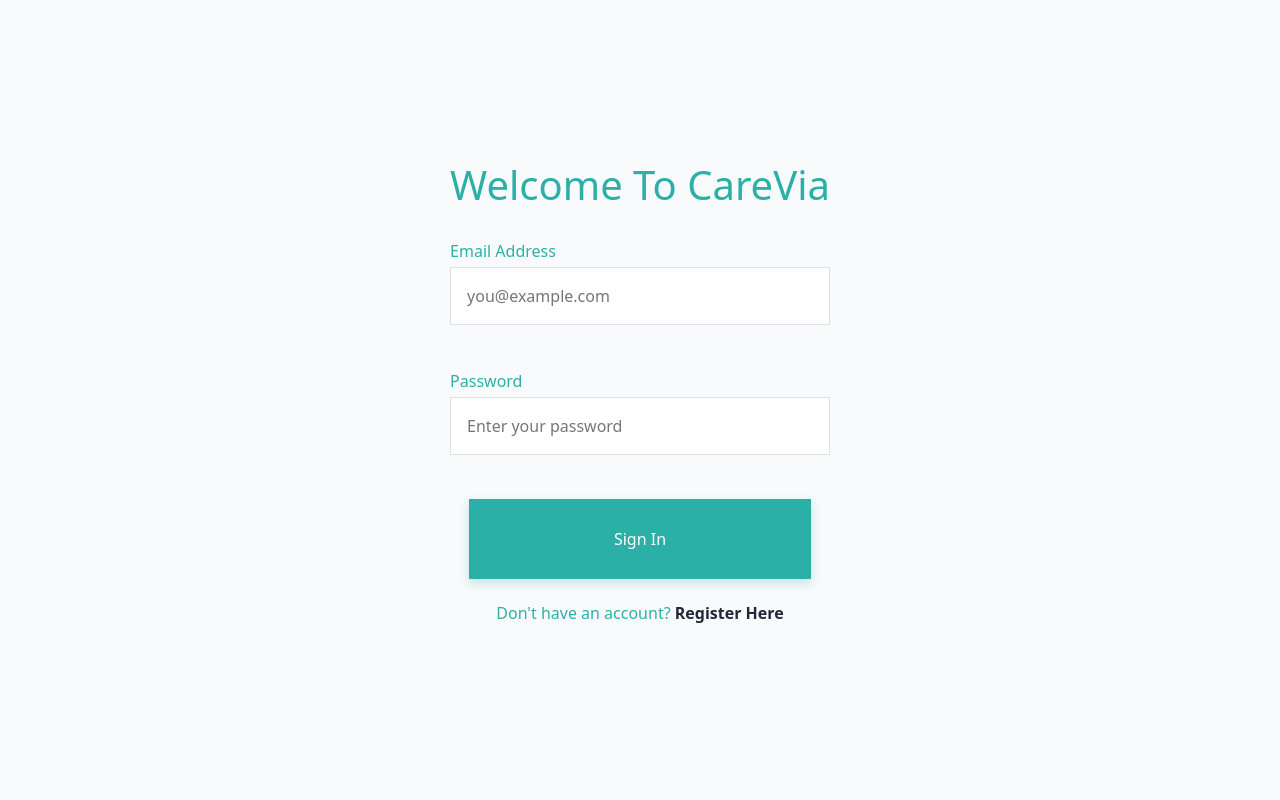
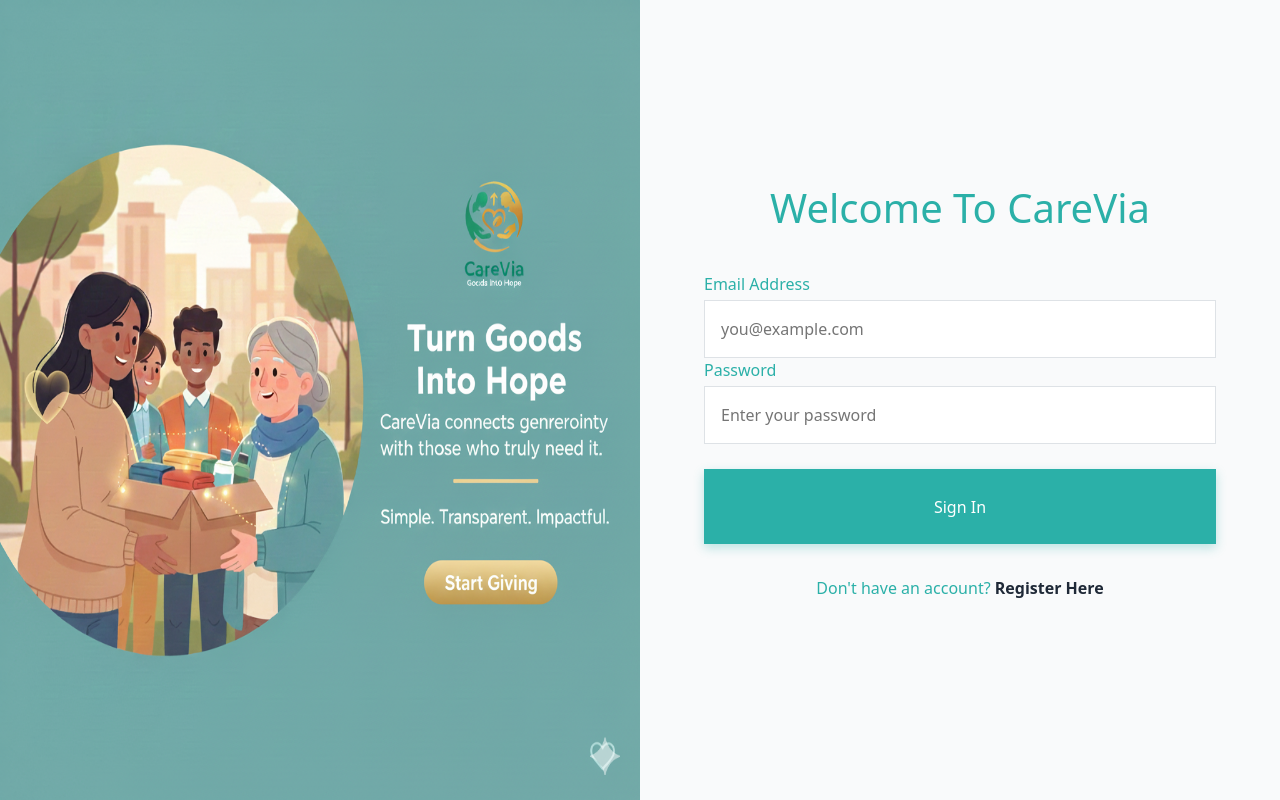
Before and after one commit to SayyedSuheir/CareVia, a Next.js app in the folder carevia/: page /loginPage in a window 1280 px wide. Built offline with nearby package versions, Linux system fonts and the light colour scheme; no server answers.

Commit message:
login-page-side-cover-added

```diff
--- a/carevia/app/components/Login.jsx
+++ b/carevia/app/components/Login.jsx
@@ -46,12 +46,12 @@
     <div className="login-form-container">
       <div className="head-login-form">
 
-        <div className="login-welcome text-center mb-10">
-          <h1 className="text-3xl font-extrabold text-text-primary mt-2">Welcome To CareVia</h1>
+        <div className="login-welcome ">
+          <h1 className="login-title">Welcome To CareVia</h1>
         </div>
 
         {error && (
-          <div className="mb-4 p-3 bg-red-50 border border-red-200 text-red-700 rounded-lg text-sm">
+          <div className="login-error">
             {error}
           </div>
         )}
--- a/carevia/app/globals.css
+++ b/carevia/app/globals.css
@@ -314,15 +314,15 @@
 }
 /* login-form */
 .login-form-container{
-  width: 100%;
+  width: 50%;
   display: flex;
   flex-direction: column;
   align-items: center;
   justify-content: center;
-  gap:5%;
-  width: 100%;
-
-  height: 100vh;
+
+
+
+
 }
 .head-login-form{
   width:100%;
@@ -331,21 +331,25 @@
   flex-direction: column;
   align-items: center;
   justify-content: center;
-  height:80%;
+
+
 }
 .login-welcome{
+  display: flex;
+  justify-content: center;
   width: 100%;
-  height: 10%;
+  margin-bottom: 5%;
   color:var(--color-primary);
 
 }
 .login-form{
   color:var(--color-primary);
-  width: 100%;
-  height: 60%;
-  display: flex;
-  flex-direction: column;
-  justify-content: space-around;
+  width: 80%;
+
+  display: flex;
+  flex-direction: column;
+  justify-content: space-between;
+  margin-bottom: 5%;
 }
 
 .email-section, .password-section{
@@ -354,9 +358,12 @@
   flex-direction: column;
 
 
+
 }
 .login-footer{
-  height: 10%;
+  display: flex;
+
+
   color:var(--color-primary);
 }
 .login-footer a{
@@ -368,10 +375,11 @@
   width:100%;
   display: flex;
   justify-content: center;
+  margin-top: 5%;
 }
 .btn-signin{
-  width:90% !important;
-  height: 10vh;
+  width:100% !important;
+  padding: 5%;
 }
 /* regpage css */
 .reg-container{
@@ -1718,7 +1726,8 @@
   display: none;
 }
 /* reg-page css */
-.register-page{
+.register-page,
+.login-page{
   display: flex;
   width:100%;
 }
--- a/carevia/app/loginPage/page.jsx
+++ b/carevia/app/loginPage/page.jsx
@@ -1,12 +1,14 @@
 "use client";
 
 import Login from "../components/Login";
+import SideCover from "../components/SideCover";
 
 
 
 function LoginPage() {
   return (
     <div className="login-page">
+        <SideCover/>
         <Login/>
     </div>
   )
```
